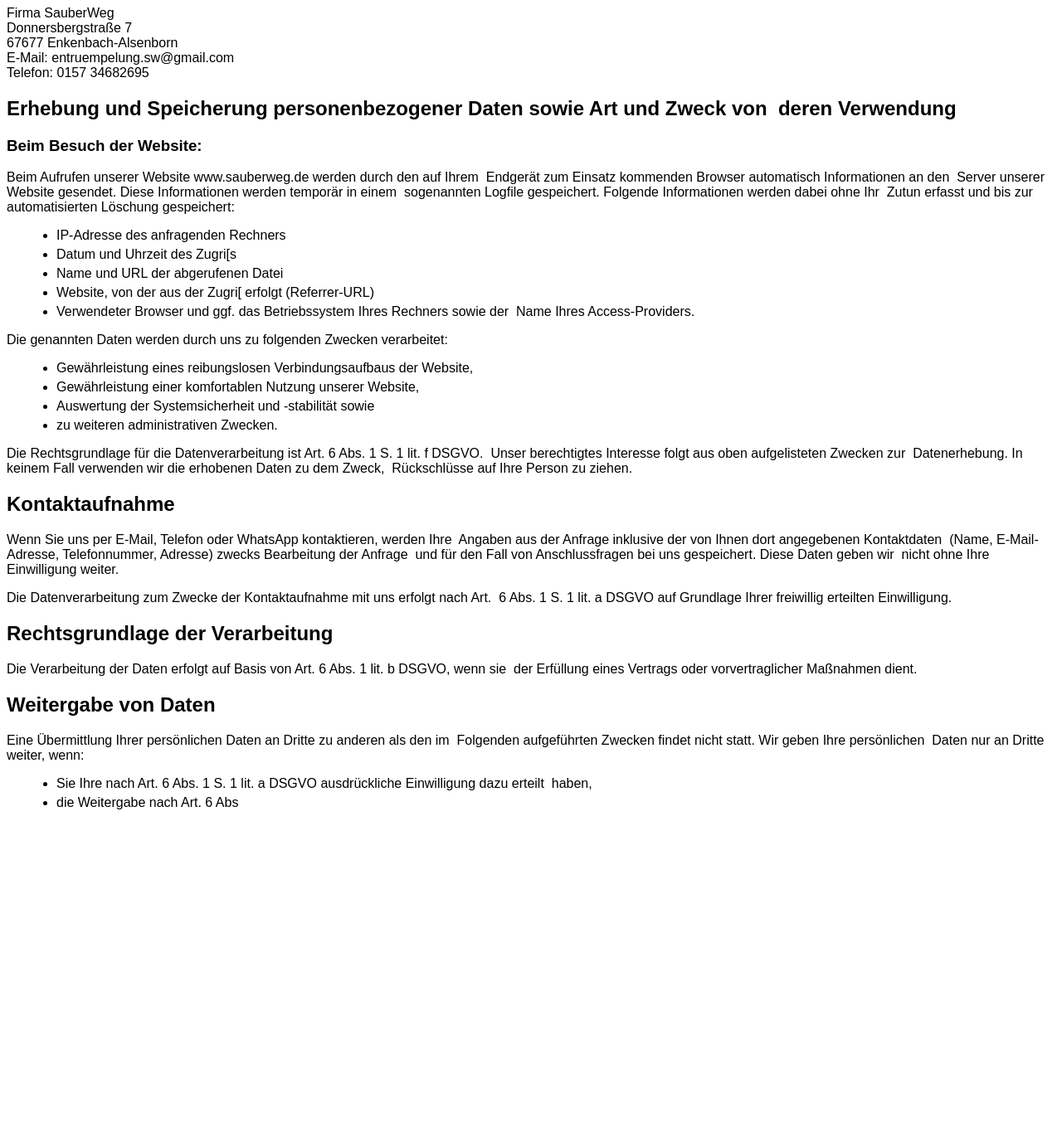
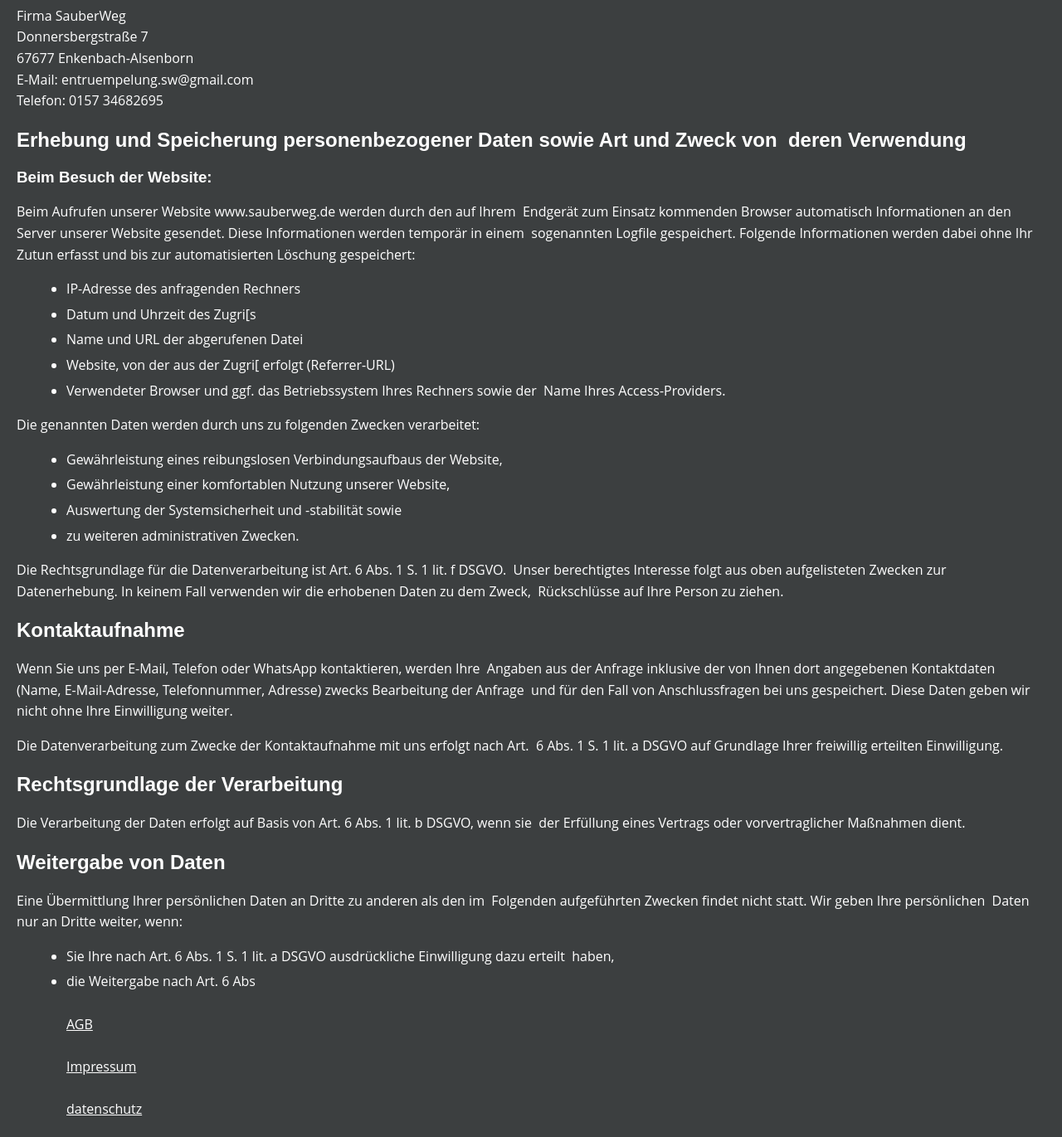
Before and after one commit to firedragonironfist/PROJECTDONE, a website: page client/datenschutz.html in a window 1280 px wide. Shown: the part 73-1444 px from the top of the page at 83% size. Before the commit the page ends 1066 px from the top, so only its background shows below. Drawn offline with Linux system fonts and the light colour scheme.

Commit message:
sixth commit

```diff
--- a/client/css/main.css
+++ b/client/css/main.css
@@ -3,6 +3,11 @@
   padding: 0;
   box-sizing: border-box;
 }
+
+html{
+  scroll-behavior: smooth;
+}
+
 /*-----------------------------------------------------HERO SECTION CSS CODE----------------------------------------------------------------*/
 
 .container {
@@ -427,6 +432,13 @@
     border-radius: 0 0 0 0;
   }
 
+  #logo {
+    margin-top: 2%;
+    margin-bottom: 2%;
+    width: 133px;
+    height: 87px;
+  }
+
   .line {
     display: none;
   }
--- a/client/datenschutz.html
+++ b/client/datenschutz.html
@@ -1,16 +1,35 @@
 <!DOCTYPE html>
 <html lang="de">
   <head>
-  <meta charset="UTF-8">
+    <meta charset="UTF-8" />
     <title>SauberWeg Datenschutzerklärung</title>
-  <meta name="viewport" content="width=device-width, initial-scale=1.0">
+    <meta name="viewport" content="width=device-width, initial-scale=1.0" />
     <style>
       body {
-      font-family: Arial, sans-serif;
+        background-color: #3c3f40; /* Light blue-grey */
+        color: #ffffff; /* White font color */
+        margin: 20px;
+        font-family: "Open Sans", sans-serif;
       }
 
-    h1, h2, h3, h4, h5, h6 {
+      h1,
+      h2,
+      h3,
+      h4,
+      h5,
+      h6 {
+        color: #fff; /* Steel blue */
+        font-family: Montserrat, sans-serif;
         font-weight: bold;
+      }
+
+      p,
+      ul,
+      li {
+        font-family: "Open Sans", sans-serif;
+        font-size: 16px;
+        line-height: 1.6;
+        color: #ffffff; /* White */
       }
 
       p {
@@ -25,62 +44,107 @@
       li {
         margin-bottom: 5px;
       }
+
+      a {
+        color: #fff;
+      }
+
+      a:hover {
+        color: #fff;
+      }
     </style>
   </head>
   <body>
     <h1>Verantwortlicher</h1>
-  <p>Firma SauberWeg<br>
-    Donnersbergstraße 7<br>
-    67677 Enkenbach-Alsenborn<br>
-    E-Mail: entruempelung.sw@gmail.com<br>
-    Telefon: 0157 34682695</p>
+    <p>
+      Firma SauberWeg<br />
+      Donnersbergstraße 7<br />
+      67677 Enkenbach-Alsenborn<br />
+      E-Mail: entruempelung.sw@gmail.com<br />
+      Telefon: 0157 34682695
+    </p>
 
-  <h2>Erhebung und Speicherung personenbezogener Daten sowie Art und Zweck von
-    deren Verwendung</h2>
+    <h2>
+      Erhebung und Speicherung personenbezogener Daten sowie Art und Zweck von
+      deren Verwendung
+    </h2>
     <h3>Beim Besuch der Website:</h3>
-  <p>Beim Aufrufen unserer Website www.sauberweg.de werden durch den auf Ihrem
+    <p>
+      Beim Aufrufen unserer Website www.sauberweg.de werden durch den auf Ihrem
       Endgerät zum Einsatz kommenden Browser automatisch Informationen an den
-    Server unserer Website gesendet. Diese Informationen werden temporär in einem
-    sogenannten Logfile gespeichert. Folgende Informationen werden dabei ohne Ihr
-    Zutun erfasst und bis zur automatisierten Löschung gespeichert:</p>
+      Server unserer Website gesendet. Diese Informationen werden temporär in
+      einem  sogenannten Logfile gespeichert. Folgende Informationen werden
+      dabei ohne Ihr  Zutun erfasst und bis zur automatisierten Löschung
+      gespeichert:
+    </p>
     <ul>
       <li>IP-Adresse des anfragenden Rechners</li>
       <li>Datum und Uhrzeit des Zugri[s</li>
       <li>Name und URL der abgerufenen Datei</li>
       <li>Website, von der aus der Zugri[ erfolgt (Referrer-URL)</li>
-    <li>Verwendeter Browser und ggf. das Betriebssystem Ihres Rechners sowie der
-      Name Ihres Access-Providers.</li>
+      <li>
+        Verwendeter Browser und ggf. das Betriebssystem Ihres Rechners sowie
+        der  Name Ihres Access-Providers.
+      </li>
     </ul>
-  <p>Die genannten Daten werden durch uns zu folgenden Zwecken verarbeitet:</p>
+    <p>
+      Die genannten Daten werden durch uns zu folgenden Zwecken verarbeitet:
+    </p>
     <ul>
-    <li>Gewährleistung eines reibungslosen Verbindungsaufbaus der Website,</li>
+      <li>
+        Gewährleistung eines reibungslosen Verbindungsaufbaus der Website,
+      </li>
       <li>Gewährleistung einer komfortablen Nutzung unserer Website,</li>
       <li>Auswertung der Systemsicherheit und -stabilität sowie</li>
       <li>zu weiteren administrativen Zwecken.</li>
     </ul>
-  <p>Die Rechtsgrundlage für die Datenverarbeitung ist Art. 6 Abs. 1 S. 1 lit. f DSGVO.
-    Unser berechtigtes Interesse folgt aus oben aufgelisteten Zwecken zur
-    Datenerhebung. In keinem Fall verwenden wir die erhobenen Daten zu dem Zweck,
-    Rückschlüsse auf Ihre Person zu ziehen.</p>
+    <p>
+      Die Rechtsgrundlage für die Datenverarbeitung ist Art. 6 Abs. 1 S. 1 lit.
+      f DSGVO.  Unser berechtigtes Interesse folgt aus oben aufgelisteten
+      Zwecken zur  Datenerhebung. In keinem Fall verwenden wir die erhobenen
+      Daten zu dem Zweck,  Rückschlüsse auf Ihre Person zu ziehen.
+    </p>
 
     <h2>Kontaktaufnahme</h2>
-  <p>Wenn Sie uns per E-Mail, Telefon oder WhatsApp kontaktieren, werden Ihre
-    Angaben aus der Anfrage inklusive der von Ihnen dort angegebenen Kontaktdaten
-    (Name, E-Mail-Adresse, Telefonnummer, Adresse) zwecks Bearbeitung der Anfrage
-    und für den Fall von Anschlussfragen bei uns gespeichert. Diese Daten geben wir
-    nicht ohne Ihre Einwilligung weiter.</p>
-  <p>Die Datenverarbeitung zum Zwecke der Kontaktaufnahme mit uns erfolgt nach Art.
-    6 Abs. 1 S. 1 lit. a DSGVO auf Grundlage Ihrer freiwillig erteilten Einwilligung.</p>
+    <p>
+      Wenn Sie uns per E-Mail, Telefon oder WhatsApp kontaktieren, werden Ihre
+      Angaben aus der Anfrage inklusive der von Ihnen dort angegebenen
+      Kontaktdaten  (Name, E-Mail-Adresse, Telefonnummer, Adresse) zwecks
+      Bearbeitung der Anfrage  und für den Fall von Anschlussfragen bei uns
+      gespeichert. Diese Daten geben wir  nicht ohne Ihre Einwilligung weiter.
+    </p>
+    <p>
+      Die Datenverarbeitung zum Zwecke der Kontaktaufnahme mit uns erfolgt nach
+      Art.  6 Abs. 1 S. 1 lit. a DSGVO auf Grundlage Ihrer freiwillig erteilten
+      Einwilligung.
+    </p>
 
     <h2>Rechtsgrundlage der Verarbeitung</h2>
-  <p>Die Verarbeitung der Daten erfolgt auf Basis von Art. 6 Abs. 1 lit. b DSGVO, wenn sie
-    der Erfüllung eines Vertrags oder vorvertraglicher Maßnahmen dient.</p>
+    <p>
+      Die Verarbeitung der Daten erfolgt auf Basis von Art. 6 Abs. 1 lit. b
+      DSGVO, wenn sie  der Erfüllung eines Vertrags oder vorvertraglicher
+      Maßnahmen dient.
+    </p>
 
     <h2>Weitergabe von Daten</h2>
-  <p>Eine Übermittlung Ihrer persönlichen Daten an Dritte zu anderen als den im
-    Folgenden aufgeführten Zwecken findet nicht statt. Wir geben Ihre persönlichen
-    Daten nur an Dritte weiter, wenn:</p>
+    <p>
+      Eine Übermittlung Ihrer persönlichen Daten an Dritte zu anderen als den
+      im  Folgenden aufgeführten Zwecken findet nicht statt. Wir geben Ihre
+      persönlichen  Daten nur an Dritte weiter, wenn:
+    </p>
     <ul>
-    <li>Sie Ihre nach Art. 6 Abs. 1 S. 1 lit. a DSGVO ausdrückliche Einwilligung dazu erteilt
-      haben,</li>
-    <li>die Weitergabe nach Art. 6 Abs
+      <li>
+        Sie Ihre nach Art. 6 Abs. 1 S. 1 lit. a DSGVO ausdrückliche Einwilligung
+        dazu erteilt  haben,
+      </li>
+      <li>
+        die Weitergabe nach Art. 6 Abs <br /><br />
+        <a href="agb.html"> AGB </a>
+        <br /><br />
+        <a href="impressum.html"> Impressum </a>
+        <br /><br />
+        <a href="datenschutz.html"> datenschutz </a>
+      </li>
+    </ul>
+  </body>
+</html>
```
Also changed, not shown: client/agb.html (+49 -0 lines), client/impressum.html (+68 -1 lines), server.js (+21 -4 lines). Lines whose indentation alone changed are shown as unchanged.
